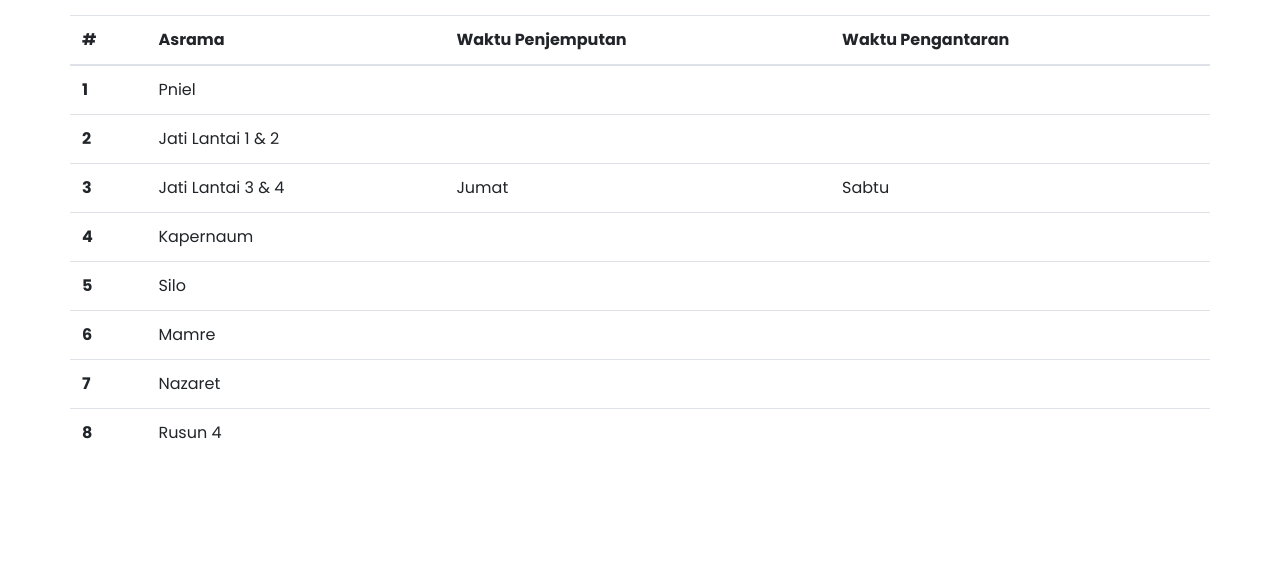
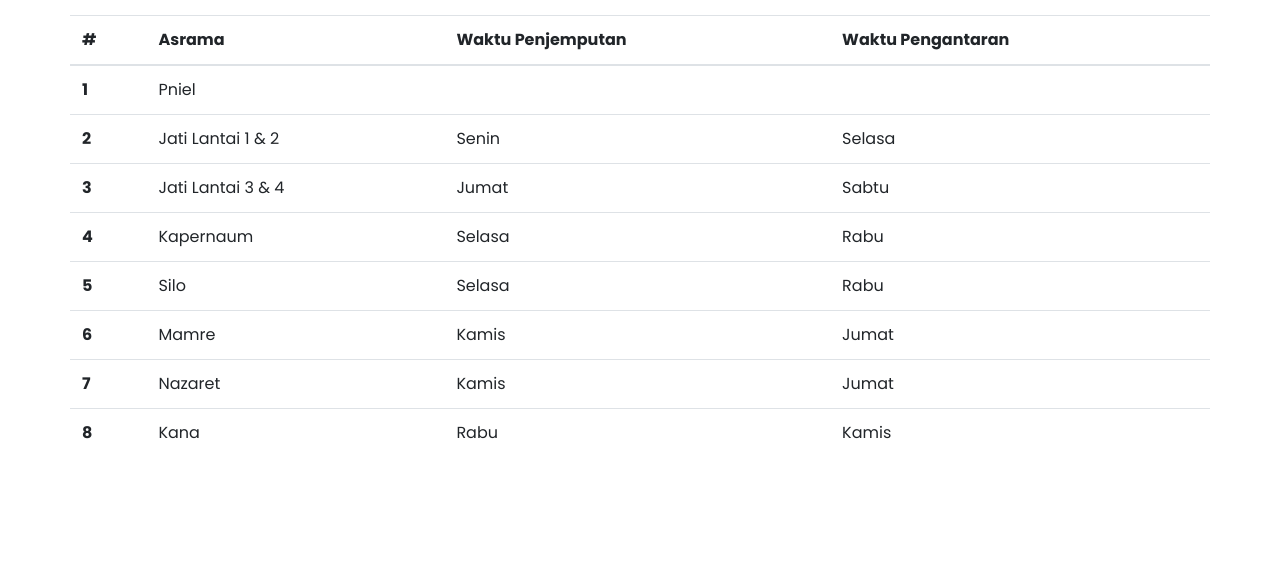
Before and after one commit to ifs20029-itdel/tekno, a plain HTML site: page index.html in a window 1280 px wide. Shown: the part 237-800 px from the top of the page. Drawn offline with nearby package versions, Linux system fonts and the light colour scheme.

Commit message:
terakhir

```diff
--- a/index.html
+++ b/index.html
@@ -166,8 +166,8 @@
         <tr>
           <th scope="row">2</th>
           <td>Jati Lantai 1 & 2</td>
-          <td></td>
-          <td></td>
+          <td>Senin</td>
+          <td>Selasa</td>
         </tr>
         <tr>
           <th scope="row">3</th>
@@ -178,32 +178,32 @@
         <tr>
           <th scope="row">4</th>
           <td>Kapernaum</td>
-          <td></td>
-          <td></td>
+          <td>Selasa</td>
+          <td>Rabu</td>
         </tr>
         <tr>
           <th scope="row">5</th>
           <td>Silo</td>
-          <td></td>
-          <td></td>
+          <td>Selasa</td>
+          <td>Rabu</td>
         </tr>
         <tr>
           <th scope="row">6</th>
           <td>Mamre</td>
-          <td></td>
-          <td></td>
+          <td>Kamis</td>
+          <td>Jumat</td>
         </tr>
         <tr>
           <th scope="row">7</th>
           <td>Nazaret</td>
-          <td></td>
-          <td></td>
+          <td>Kamis</td>
+          <td>Jumat</td>
         </tr>
         <tr>
           <th scope="row">8</th>
-          <td>Rusun 4</td>
-          <td></td>
-          <td></td>
+          <td>Kana</td>
+          <td>Rabu</td>
+          <td>Kamis</td>
         </tr>
       </tbody>
     </table>
```
